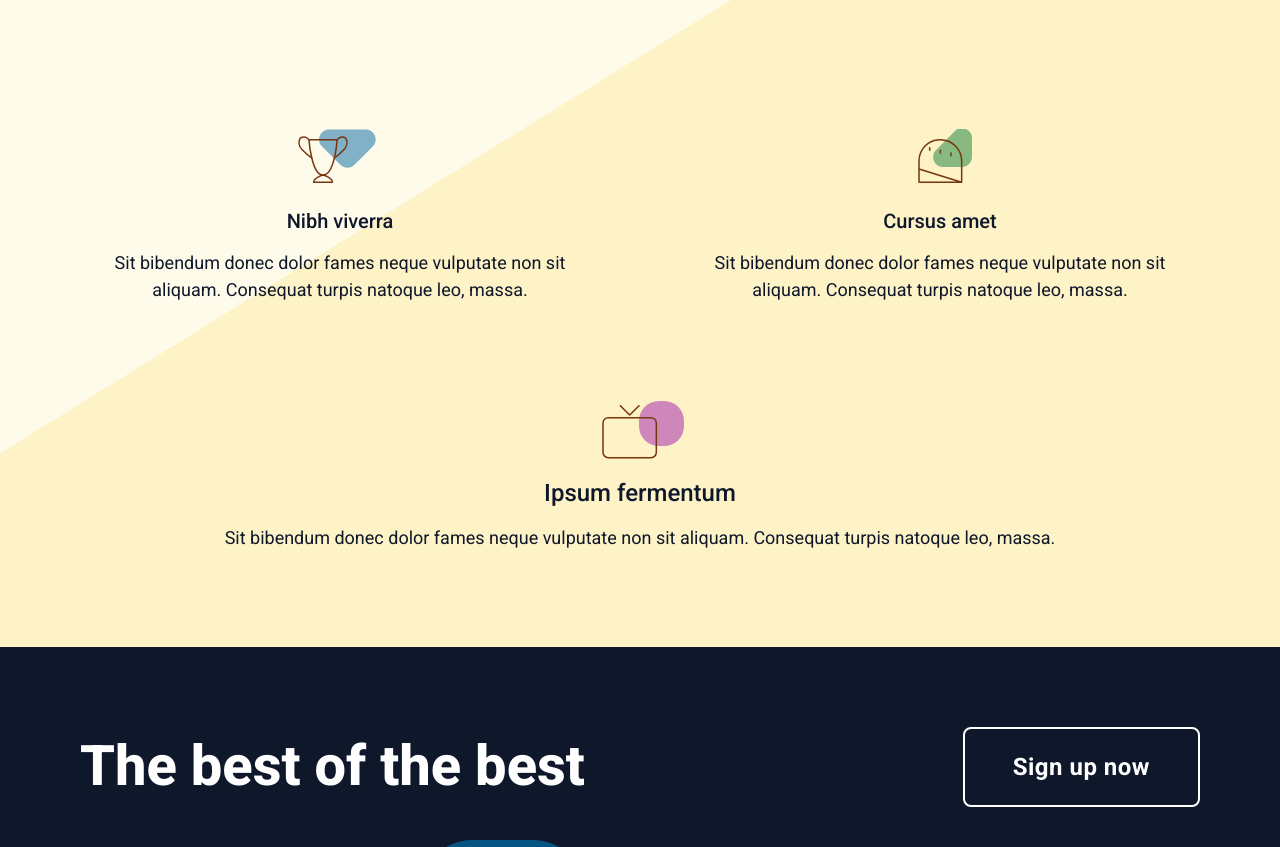
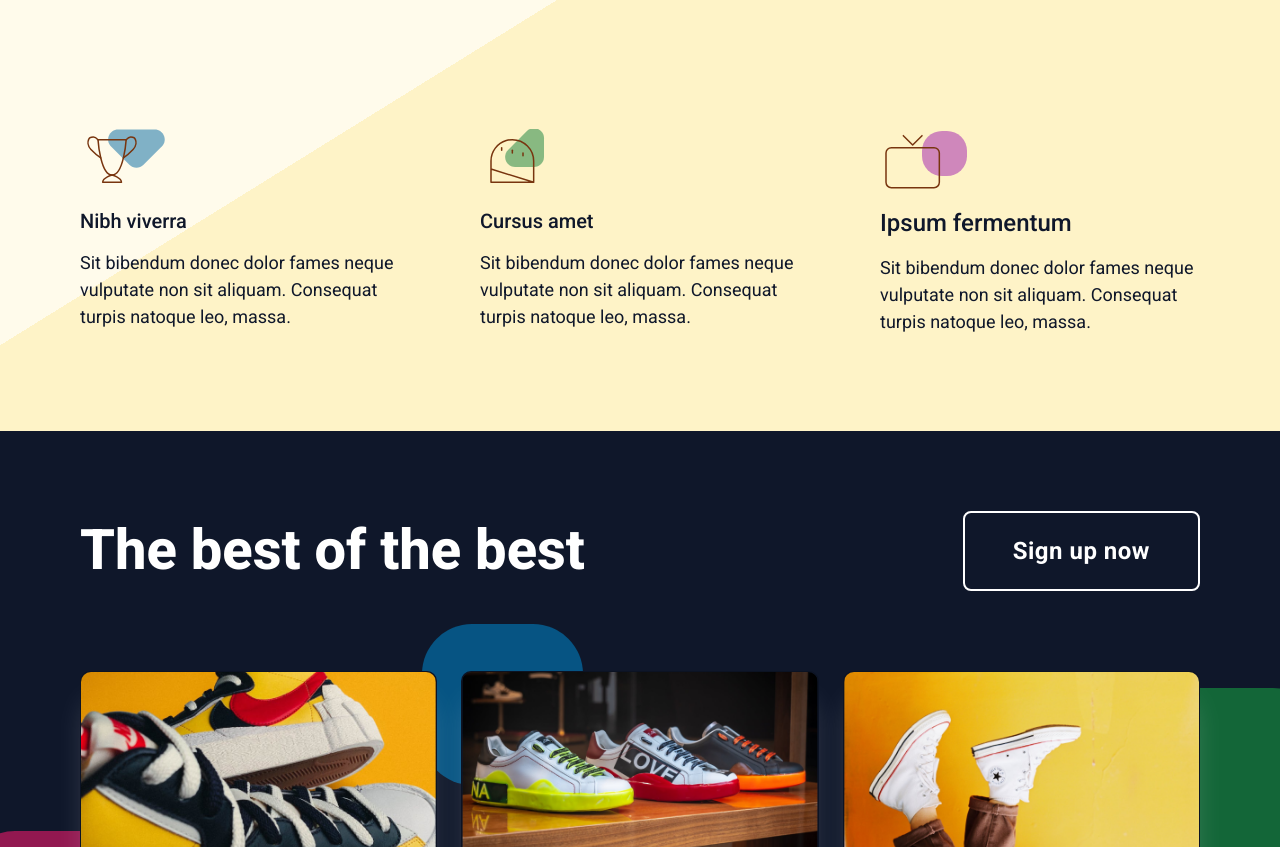
Before and after one commit to dogncankrkc/baykar-case, a plain HTML site: page index.html in a window 1280 px wide. Shown: the part 640-1487 px from the top of the page. Drawn offline with nearby package versions, Linux system fonts and the light colour scheme.

Commit message:
corrections

```diff
--- a/index.html
+++ b/index.html
@@ -103,8 +103,8 @@
           </div>
         </div>
 
-        <div class="row info text-start text-md-center">
-          <div class="info-item col-xl-4 col-md-6 col-sm-12 p-0">
+        <div class="row info text-lg-start text-md-center">
+          <div class="info-item p-0">
             <img src="public/icons/trophy.svg" alt="Icon 1" class="info-icon" />
             <h4 class="fs-5 fw-medium">Nibh viverra</h4>
             <p>
@@ -112,7 +112,7 @@
               Consequat turpis natoque leo, massa.
             </p>
           </div>
-          <div class="info-item col-lg-4 col-md-6 col-sm-12 p-0">
+          <div class="info-item  p-0">
             <img
               src="public/icons/uncertain.svg"
               alt="Icon 2"
@@ -124,7 +124,7 @@
               Consequat turpis natoque leo, massa.
             </p>
           </div>
-          <div class="info-item col-xl-4 col-md-6 col-sm-12">
+          <div class="info-item  p-0">
             <img src="public/icons/media.svg" alt="Icon 3" class="info-icon" />
             <h4 class="fs-4 fw-medium">Ipsum fermentum</h4>
             <p>
@@ -254,7 +254,7 @@
     </section>
 
     <section class="why-join-us">
-      <div class="container">
+      <div class="container ">
         <div class="row align-items-center">
           <div
             class="left-content col-xxl-6 col-md-12 d-flex flex-column align-items-xxl-start align-items-md-center"
--- a/scss/styles.scss
+++ b/scss/styles.scss
@@ -232,7 +232,7 @@ body {
     padding-bottom: $spacer-xl;
 
     .info-item {
-      min-width: 373.3px;
+      max-width: 373.3px;
       flex: 1;
 
       .info-icon {
```
Also changed, not shown: css/styles.css.
